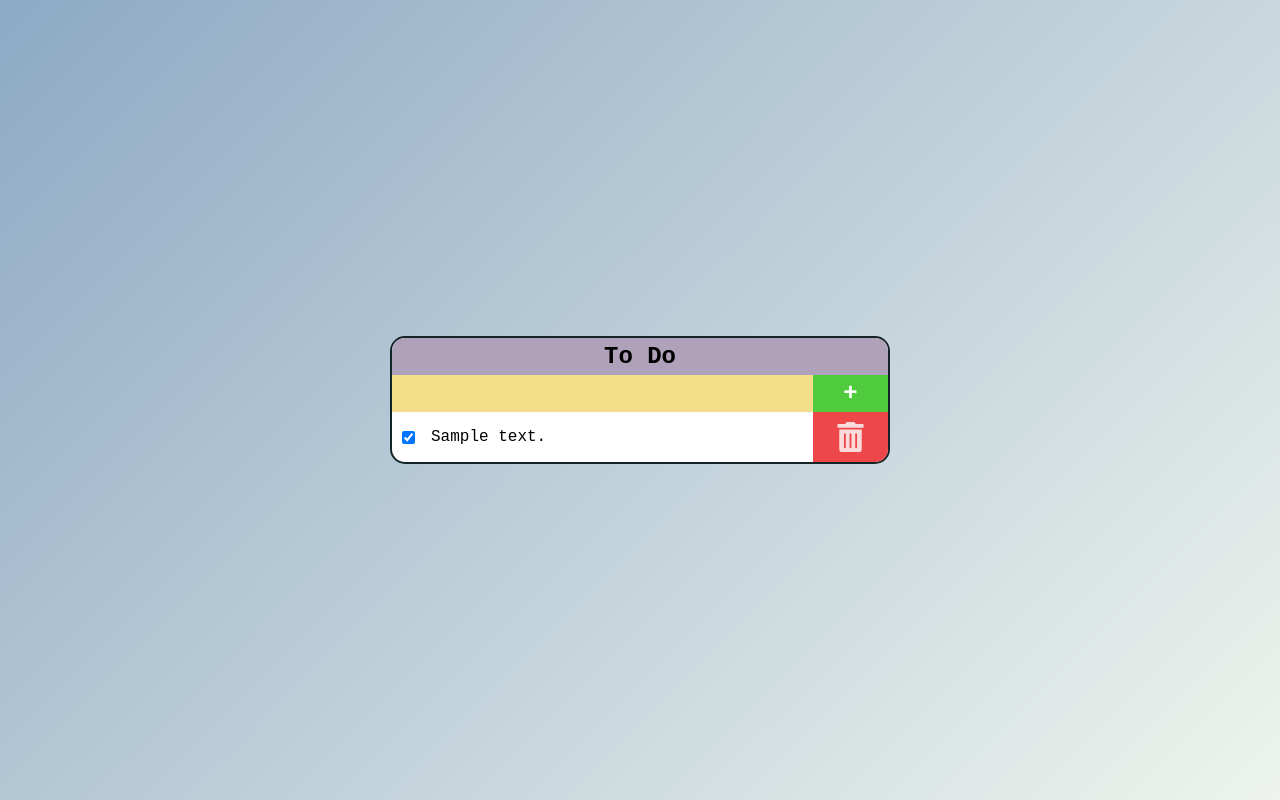
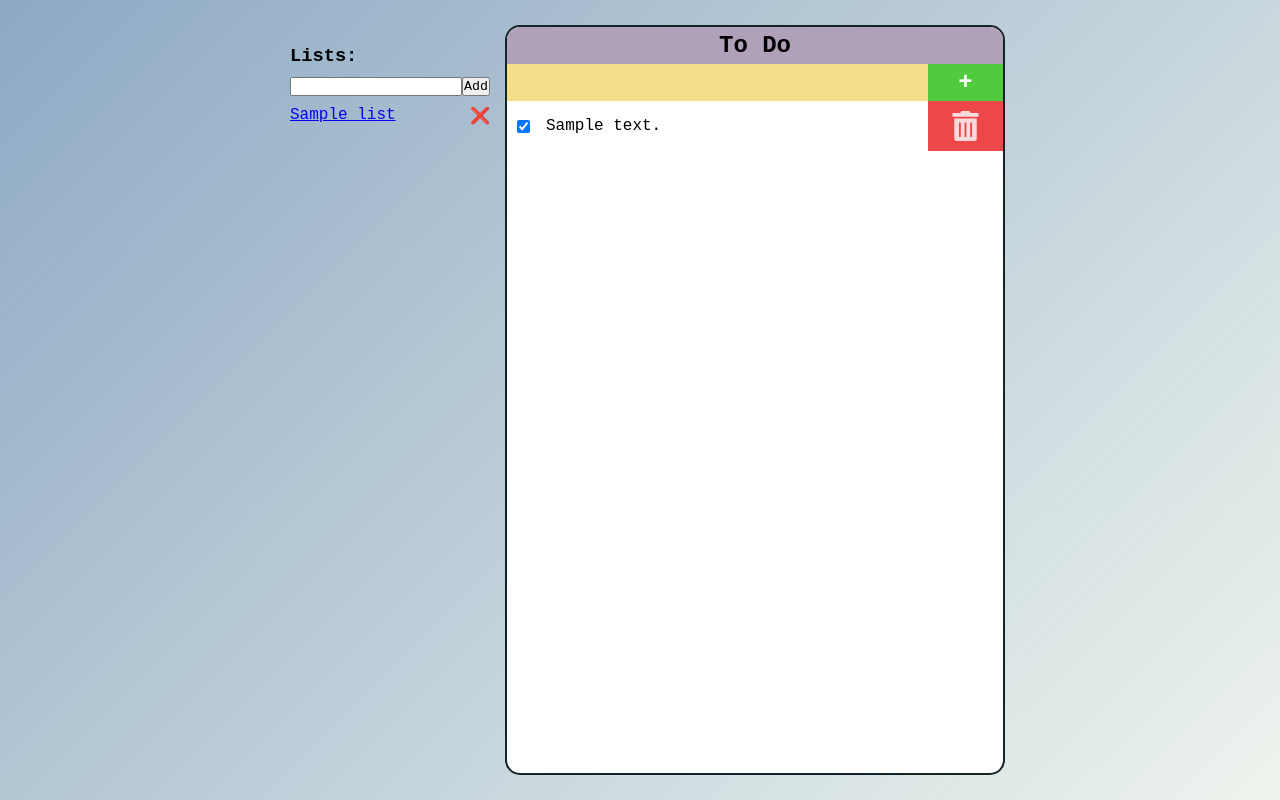
Before and after one commit to EtshD1/todo-flask-SQLAlchemy, a Flask app: template templates/index.html in a window 1280 px wide. Run offline with Flask 2, Linux system fonts and the light colour scheme; the template is opened without the code that fills it: values that come from a table or form of the project are taken from there, others are empty; tables that the repository leaves empty hold one stand-in row (values such as "Sample post").

Commit message:
add todo lists

```diff
--- a/app.py
+++ b/app.py
@@ -1,7 +1,10 @@
+from operator import methodcaller
 import sys
-from flask import Flask, request
+from flask import Flask, request, redirect
+from flask.helpers import url_for
 from flask.json import jsonify
 from flask.templating import render_template
+from sqlalchemy.orm import backref
 from flask_sqlalchemy import SQLAlchemy
 from flask_migrate import Migrate
 
@@ -21,23 +24,78 @@ class Task(db.Model):
     id = db.Column(db.Integer, primary_key=True)
     description = db.Column(db.String(), nullable=False)
     completed = db.Column(db.Boolean, nullable=False, default=False)
+    list_id = db.Column(db.Integer, db.ForeignKey('list.id'), nullable=False)
 
     def __repr__(self):
         return f'ID:{self.id}, Description: {self.description}, Completed: {self.completed}'
 
 
-# Read Task
+class List(db.Model):
+    __tablename__ = "list"
+    id = db.Column(db.Integer, primary_key=True)
+    name = db.Column(db.String(), nullable=False)
+    tasks = db.relationship('Task',  cascade="all,delete",
+                            backref="list", lazy=True)
+
+
+@app.route("/list/<list_id>")
+def get_list_tasks(list_id):
+    return render_template("index.html", lists=List.query.all(), tasks=Task.query.filter_by(list_id=list_id).order_by('id').all())
+
+
+@app.route("/list")
+def get_lists():
+    return render_template("index.html", lists=List.query.all(), tasks=[])
+
+
 @app.route("/")
 def index():
-    return render_template("index.html", data=Task.query.order_by('id').all())
+    firstList = List.query.first()
+    if firstList == None:
+        return redirect(url_for('get_lists'))
+    else:
+        return redirect(url_for('get_list_tasks'), list_id=firstList.id)
+
+
+# Create List
+@ app.route("/list", methods=["POST"])
+def addList():
+    try:
+        data = request.form["name"]
+        newList = List(name=data)
+        db.session.add(newList)
+        db.session.commit()
+        return redirect(url_for('get_list_tasks', list_id=newList.id))
+    except:
+        db.session.rollback()
+        print(sys.exc_info())
+        return redirect("/")
+    finally:
+        db.session.close()
+
+
+# Delete List
+@ app.route("/delete-list", methods=["POST"])
+def deleteList():
+    try:
+        data = request.form["id"]
+        db.session.delete(List.query.get(data))
+        db.session.commit()
+        return jsonify(status=True)
+    except:
+        db.session.rollback()
+        print(sys.exc_info())
+        return jsonify(status=False)
+    finally:
+        db.session.close()
 
 
 # Create Task
-@app.route("/add", methods=["POST"])
-def add():
+@ app.route("/list/<list_id>", methods=["POST"])
+def addTask(list_id):
     try:
         data = request.form["description"]
-        newTodo = Task(description=data)
+        newTodo = Task(description=data, list_id=list_id)
         db.session.add(newTodo)
         db.session.commit()
         return jsonify(status=True, description=data, id=newTodo.id)
@@ -49,8 +107,8 @@ def add():
         db.session.close()
 
 
-# Delete
-@app.route("/delete", methods=["DELETE"])
+# Delete Task
+@ app.route("/delete", methods=["DELETE"])
 def remove():
     try:
         data = request.form["id"]
@@ -65,8 +123,8 @@ def remove():
         db.session.close()
 
 
-# Delete
-@app.route("/update", methods=["PUT"])
+# Update
+@ app.route("/update", methods=["PUT"])
 def update():
     try:
         id = request.form["id"]
--- a/public/app.js
+++ b/public/app.js
@@ -1,6 +1,6 @@
 "use strict";
 (() => {
-  // Remove function
+  // Remove task function
   const removeTask = (id, li) => {
     fetch('/delete', {
       method: 'DELETE',
@@ -19,7 +19,7 @@
         }
       });
   };
-  // Update function
+  // Update task function
   const updateTask = (id, change, target) => {
     fetch('/update', {
       method: 'PUT',
@@ -71,15 +71,16 @@
     document.querySelector(".taskList").appendChild(li);
   }
   // Add task form
-  const form = document.querySelector("form");
+  const taskForm = document.querySelector(".taskList form");
 
   // On submit post to "/add"
-  form.addEventListener("submit", (e) => {
+  try {
+    taskForm.addEventListener("submit", (e) => {
       // Disable refresh
       e.preventDefault();
-    const desc = form["description"].value;
+      const desc = taskForm["description"].value;
 
-    fetch('/add', {
+      fetch(window.location.pathname, {
         method: 'POST',
         headers: {
           'Content-Type': 'application/x-www-form-urlencoded'
@@ -96,6 +97,13 @@
           }
         });
     });
+  } catch (error) {
+    if (taskForm === null) {
+      console.log("No lists");
+    } else {
+      console.log(error);
+    }
+  }
 
   // Delete/Update tasks
   document.querySelectorAll(".task").forEach(task => {
@@ -112,4 +120,27 @@
       updateTask(id, change, e.target);
     });
   });
+  // Delete lists
+  document.querySelectorAll(".todoList").forEach(list => {
+    const id = list.dataset.id;
+    list.querySelector(".delete-list").addEventListener("click", () => {
+      fetch("/delete-list", {
+        method: 'POST',
+        headers: {
+          'Content-Type': 'application/x-www-form-urlencoded'
+        },
+        body: `id=${id}`
+      })
+        .then(res => res.json())
+        .then(
+          res => {
+            if (res.status) {
+              window.location.replace("/");
+            } else {
+              alert("Something went wrong :(");
+            }
+          }
+        );
+    })
+  });
 })();
--- a/public/main.css
+++ b/public/main.css
@@ -7,7 +7,6 @@
 
 body {
   justify-content: center;
-  align-items: center;
   display: flex;
   min-height: 100vh;
   background: linear-gradient(135deg,#8DA9C4, #EEF4ED);
@@ -34,6 +33,22 @@ body {
   cursor: pointer;
 }
 
+.todoLists {
+  padding: 15px;
+  list-style: none;
+}
+
+.todoLists > li {
+  padding: 5px 0;
+  display: flex;
+  justify-content: space-between;
+}
+
+.delete-list {
+  cursor: pointer;
+  user-select: none;
+}
+
 .remove svg {
   fill: #ffffffcc;
   max-height: 100%;
@@ -53,7 +68,7 @@ body {
 }
 
 .taskList {
-  flex: 0 0 500px;
+  width: 500px;
   border: 2px solid rgb(18, 36, 37);
   list-style: none;
   border-radius: 15px;
@@ -70,6 +85,7 @@ body {
 .container {
   display: flex;
   justify-content: center;
+  padding: 25px;
 }
 
 
--- a/templates/index.html
+++ b/templates/index.html
@@ -11,6 +11,23 @@
 
 <body>
   <div class="container">
+    <ul class="todoLists">
+      <li>
+        <h3>Lists:</h3>
+      </li>
+      <li>
+        <form action="/list" method="post">
+          <input type="text" name="name"><input type="submit" value="Add">
+        </form>
+      </li>
+      {% for l in lists %}
+      <li class="todoList" data-id="{{ l.id }}">
+        <a href="/list/{{ l.id }}">{{ l.name }}</a>
+        <span class="delete-list">&#10060</span>
+      </li>
+      {% endfor %}
+    </ul>
+    {% if lists|length > 0 %}
     <ul class="taskList">
       <li>
         <h2>To Do</h2>
@@ -21,7 +38,7 @@
           <input type="submit" value="+" class="submit">
         </form>
       </li>
-      {% for d in data %}
+      {% for d in tasks %}
       <li>
         <div class="task" data-id="{{d.id}}">
           <div class="description">
@@ -39,6 +56,7 @@
       </li>
       {% endfor %}
     </ul>
+    {% endif %}
   </div>
   <script src="/public/app.js"></script>
 </body>
```
Also changed, not shown: migrations/versions/26c368dba536_.py (added, +36 -0 lines), migrations/versions/7c2842a01b83_.py (added, +32 -0 lines). Lines whose indentation alone changed are shown as unchanged.
